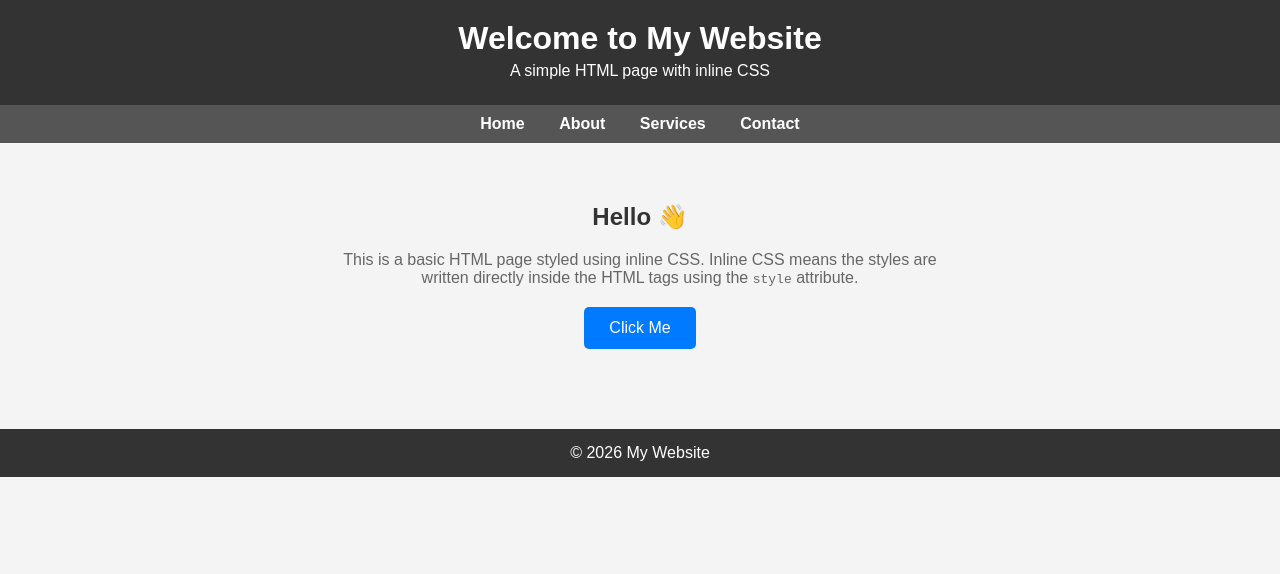
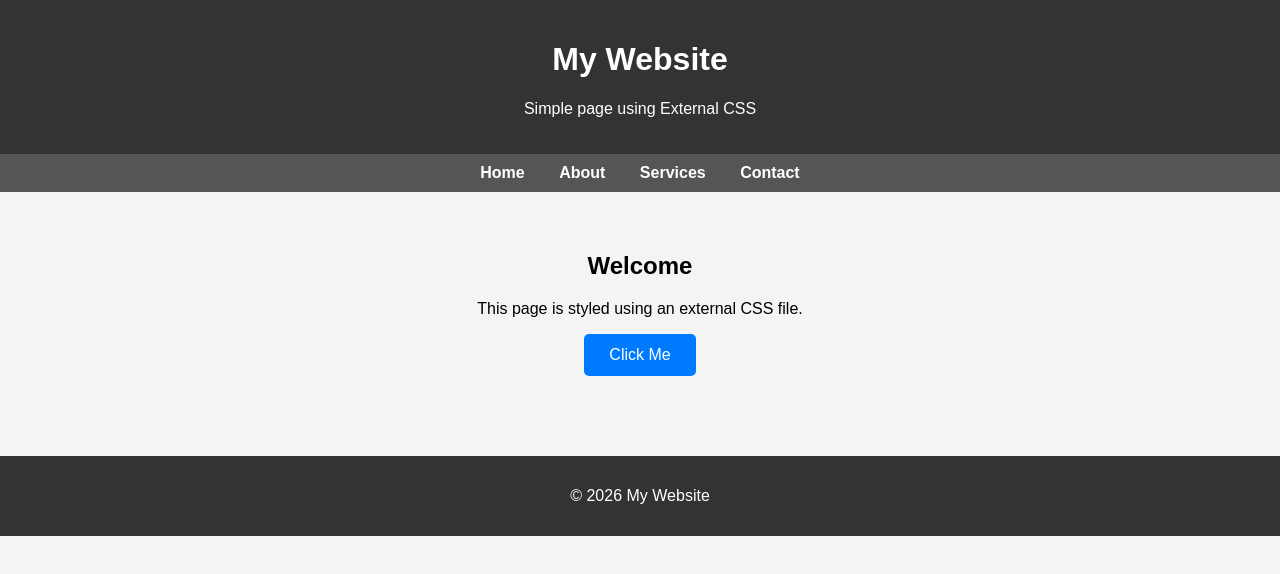
Before and after one commit to moizahmed1020m-alt/moizahmed1020m-alt.github.io, a plain HTML site: page index.html in a window 1280 px wide. Drawn offline with Linux system fonts and the light colour scheme.

Commit message:
Refactor HTML structure and move styles to CSS

```diff
--- a/index.html
+++ b/index.html
@@ -1,31 +1,47 @@
 <!DOCTYPE html>
-<html>
+<html lang="en">
 <head>
-    <title>My Simple Web Page</title>
+    <meta charset="UTF-8">
+    <title>My Website</title>
+    <link rel="stylesheet" href="style.css">
 </head>
-<body style="margin:0; font-family:Arial, sans-serif; background-color:#f4f4f4;">
+<style>
+    body{
+    margin:0;
+    font-family: Arial, sans-serif;
+    background:#f4f4f4;
+}
 
-    <header style="background-color:#333; color:white; padding:20px; text-align:center;">
-        <h1 style="margin:0;">Welcome to My Website</h1>
-        <p style="margin:5px 0;">A simple HTML page with inline CSS</p>
-    </header>
+header{
+    background:#333;
+    color:white;
+    text-align:center;
+    padding:20px;
+}
 
-    <nav style="background:#555; padding:10px; text-align:center;">
-        <a href="#" style="color:white; margin:0 15px; text-decoration:none; font-weight:bold;">Home</a>
-        <a href="#" style="color:white; margin:0 15px; text-decoration:none; font-weight:bold;">About</a>
-        <a href="#" style="color:white; margin:0 15px; text-decoration:none; font-weight:bold;">Services</a>
-        <a href="#" style="color:white; margin:0 15px; text-decoration:none; font-weight:bold;">Contact</a>
-    </nav>
+nav{
+    background:#555;
+    text-align:center;
+    padding:10px;
+}
 
-    <main style="padding:40px; text-align:center;">
-        <h2 style="color:#333;">Hello 👋</h2>
-        <p style="color:#666; max-width:600px; margin:auto;">
-            This is a basic HTML page styled using inline CSS. Inline CSS means the styles are written
-            directly inside the HTML tags using the <code>style</code> attribute.
-        </p>
+nav a{
+    color:white;
+    text-decoration:none;
+    margin:0 15px;
+    font-weight:bold;
+}
 
-        <button style="
-            margin-top:20px;
+nav a:hover{
+    color:#00bfff;
+}
+
+.content{
+    text-align:center;
+    padding:40px;
+}
+
+button{
     padding:12px 25px;
     border:none;
     background:#007BFF;
@@ -33,13 +49,43 @@
     font-size:16px;
     border-radius:5px;
     cursor:pointer;
-        ">
-            Click Me
-        </button>
-    </main>
+}
 
-    <footer style="background:#333; color:white; text-align:center; padding:15px; margin-top:40px;">
-        <p style="margin:0;">© 2026 My Website</p>
+button:hover{
+    background:#0056b3;
+}
+
+footer{
+    background:#333;
+    color:white;
+    text-align:center;
+    padding:15px;
+    margin-top:40px;
+}
+</style>
+<body>
+
+<header>
+    <h1>My Website</h1>
+    <p>Simple page using External CSS</p>
+</header>
+
+<nav>
+    <a href="#">Home</a>
+    <a href="#">About</a>
+    <a href="#">Services</a>
+    <a href="#">Contact</a>
+</nav>
+
+<section class="content">
+    <h2>Welcome</h2>
+    <p>This page is styled using an external CSS file.</p>
+
+    <button>Click Me</button>
+</section>
+
+<footer>
+    <p>© 2026 My Website</p>
 </footer>
 
 </body>
```
Lines whose indentation alone changed are shown as unchanged.
